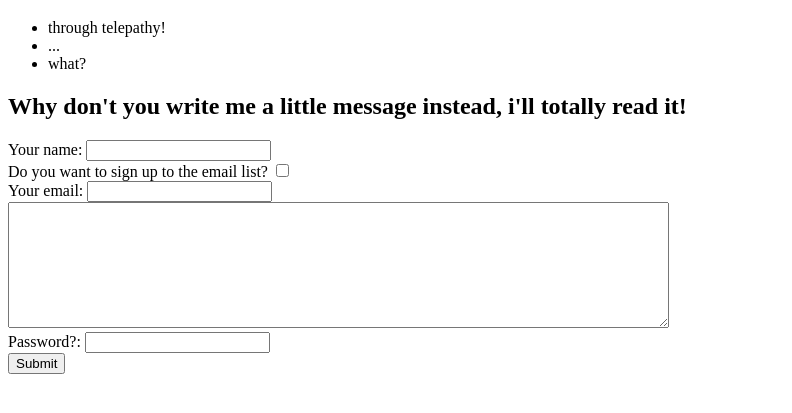
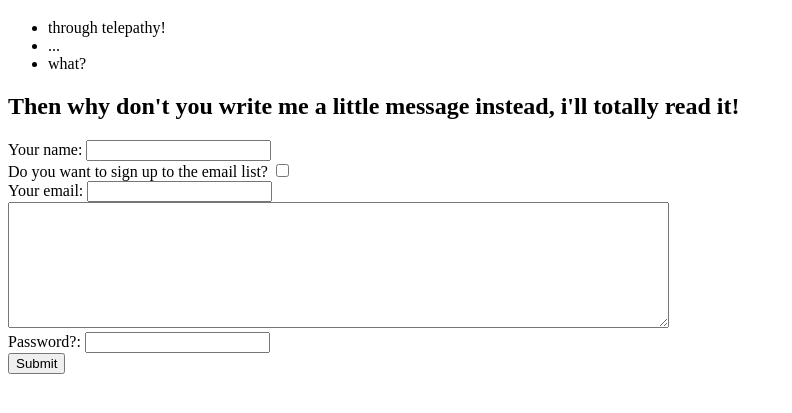
Before and after one commit to CristhianAgudelo/cv, a plain HTML site: page contact.html in a window 1280 px wide. Shown: the part 61-474 px from the top of the page, without its empty margins (0-792 px from the left). Drawn offline with Linux system fonts and the light colour scheme.

Commit message:
Update contact.html

```diff
--- a/contact.html
+++ b/contact.html
@@ -11,7 +11,7 @@
       <li>...</li>
       <li>what?</li>
     </ul>
-    <h2>Why don't you write me a little message instead, i'll totally read it!</h2>
+    <h2>Then why don't you write me a little message instead, i'll totally read it!</h2>
     <form action="mailto:timeofscared@gmail.com" method="post" enctype="text/plain">
       <label>Your name:</label>
       <input type="text" name="yourName" value=""><br>
```
